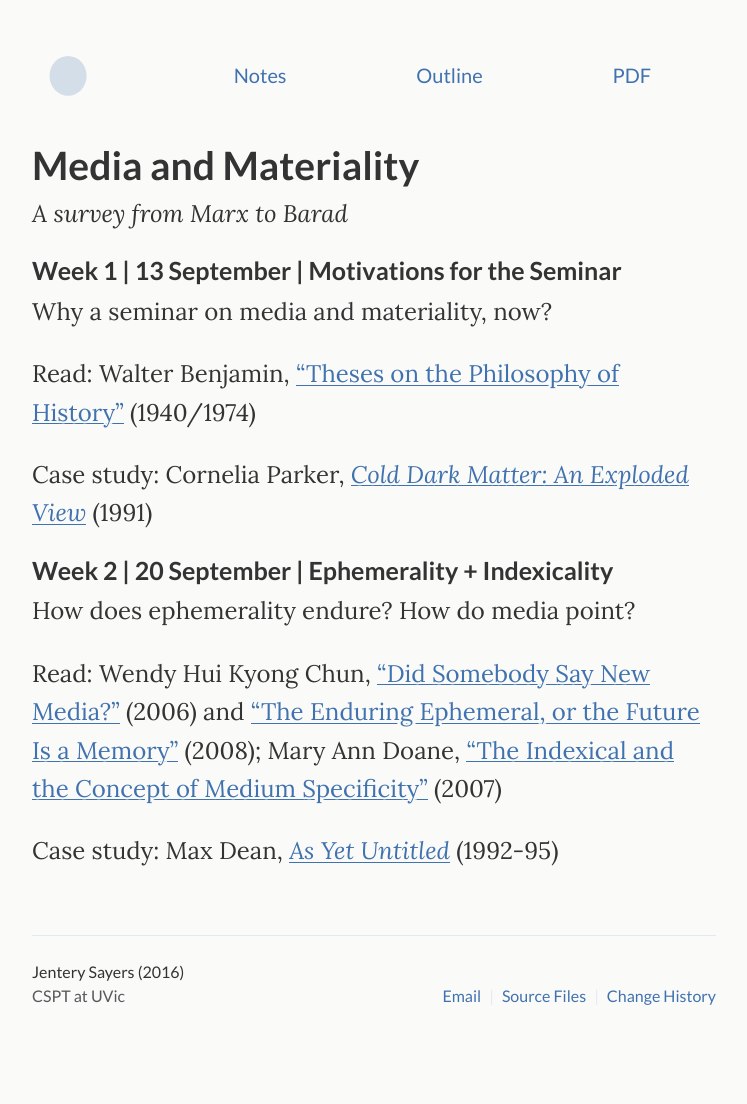
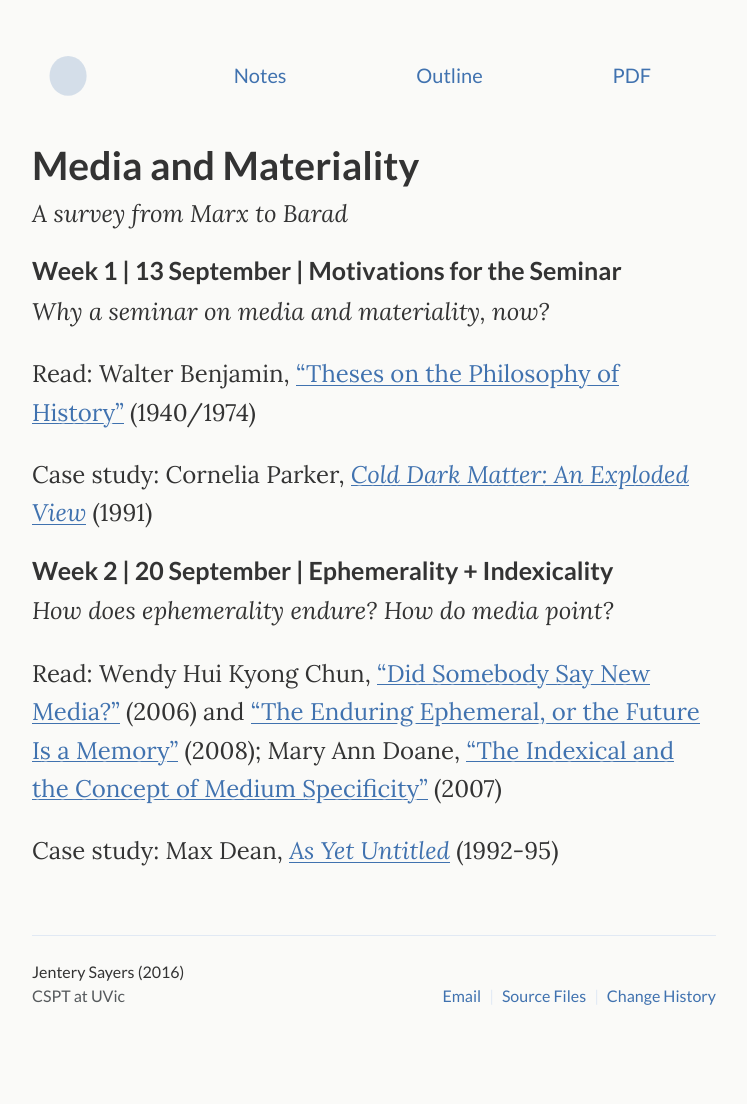
Before and after one commit to jentery/cspt500, a Jekyll site: the page built from index.md, in a window 1280 px wide. Shown: the whole page, without its empty margins (266-1013 px from the left). Built offline with Jekyll 4.4.1, drawn with Linux system fonts in a browser that asks for light colours.

```diff
--- a/index.md
+++ b/index.md
@@ -9,8 +9,7 @@ layout: default
 *A survey from Marx to Barad*
 
 ### Week 1 | 13 September | Motivations for the Seminar
-
-Why a seminar on media and materiality, now?
+*Why a seminar on media and materiality, now?*
 
 Read: Walter Benjamin, ["Theses on the Philosophy of History"](http://jenteryteaches.com/noneshall/cspt/benjaminTheses.pdf) (1940/1974)
 
@@ -18,7 +17,7 @@ Case study: Cornelia Parker, [*Cold Dark Matter: An Exploded View*](http://www.t
 
 ### Week 2 | 20 September | Ephemerality + Indexicality
 
-How does ephemerality endure? How do media point?
+*How does ephemerality endure? How do media point?*
 
 Read: Wendy Hui Kyong Chun, ["Did Somebody Say New Media?"](http://www.jenteryteaches.com/noneshall/cspt/chunNewMedia.pdf) (2006) and ["The Enduring Ephemeral, or the Future Is a Memory"](http://www.jenteryteaches.com/noneshall/cspt/chunEnduringEphemeral.pdf) (2008); Mary Ann Doane, ["The Indexical and the Concept of Medium Specificity"](http://www.jenteryteaches.com/noneshall/cspt/doaneIndexical.pdf) (2007)
 
```
